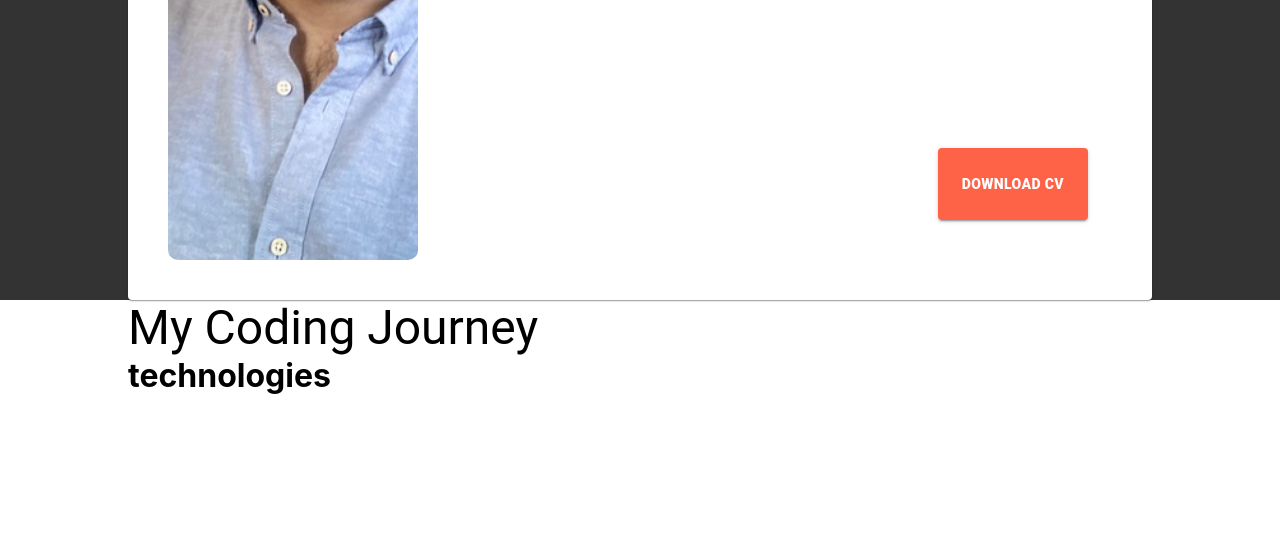
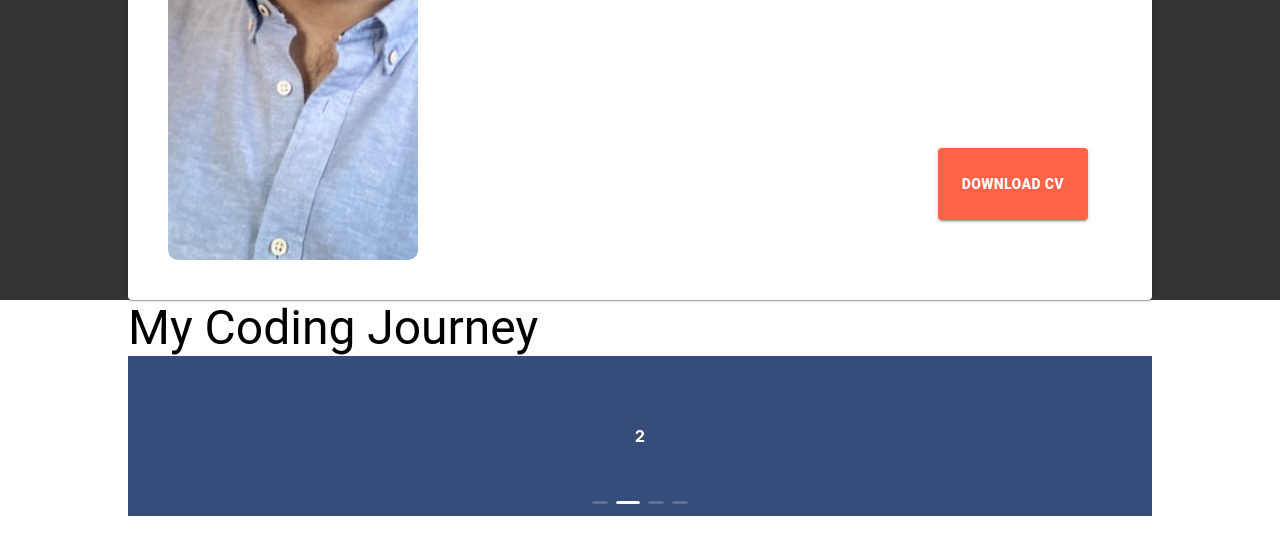
Before and after one commit to sebasbente/portfolio-as, a React (Create React App) app: page / in a window 1280 px wide. Shown: the part 764-1318 px from the top of the page. Built offline with nearby package versions, Linux system fonts and the light colour scheme.

Commit message:
skills carousel

```diff
--- a/package.json
+++ b/package.json
@@ -13,6 +13,7 @@
     "@testing-library/jest-dom": "^5.16.5",
     "@testing-library/react": "^13.4.0",
     "@testing-library/user-event": "^13.5.0",
+    "antd": "^5.0.3",
     "react": "^18.2.0",
     "react-dom": "^18.2.0",
     "react-scripts": "5.0.1",
--- a/src/components/Technologies.js
+++ b/src/components/Technologies.js
@@ -1,13 +1,30 @@
 import React from "react";
+import { Carousel } from 'antd';
 
+const contentStyle = {
+  height: '160px',
+  color: '#fff',
+  lineHeight: '160px',
+  textAlign: 'center',
+  background: '#364d79',
+};
 
-const Technologies = () => {
-    return (
-        <h1>
-            technologies
-        </h1>
-    )
-}
+const Technologies = () => (
+    <Carousel autoplay>
+      <div>
+        <h3 style={contentStyle}>1</h3>
+      </div>
+      <div>
+        <h3 style={contentStyle}>2</h3>
+      </div>
+      <div>
+        <h3 style={contentStyle}>3</h3>
+      </div>
+      <div>
+        <h3 style={contentStyle}>4</h3>
+      </div>
+    </Carousel>
+  );
 
 
 export default Technologies
```
Also changed, not shown: 1 other file (tests, documents, lock files or other folders).
